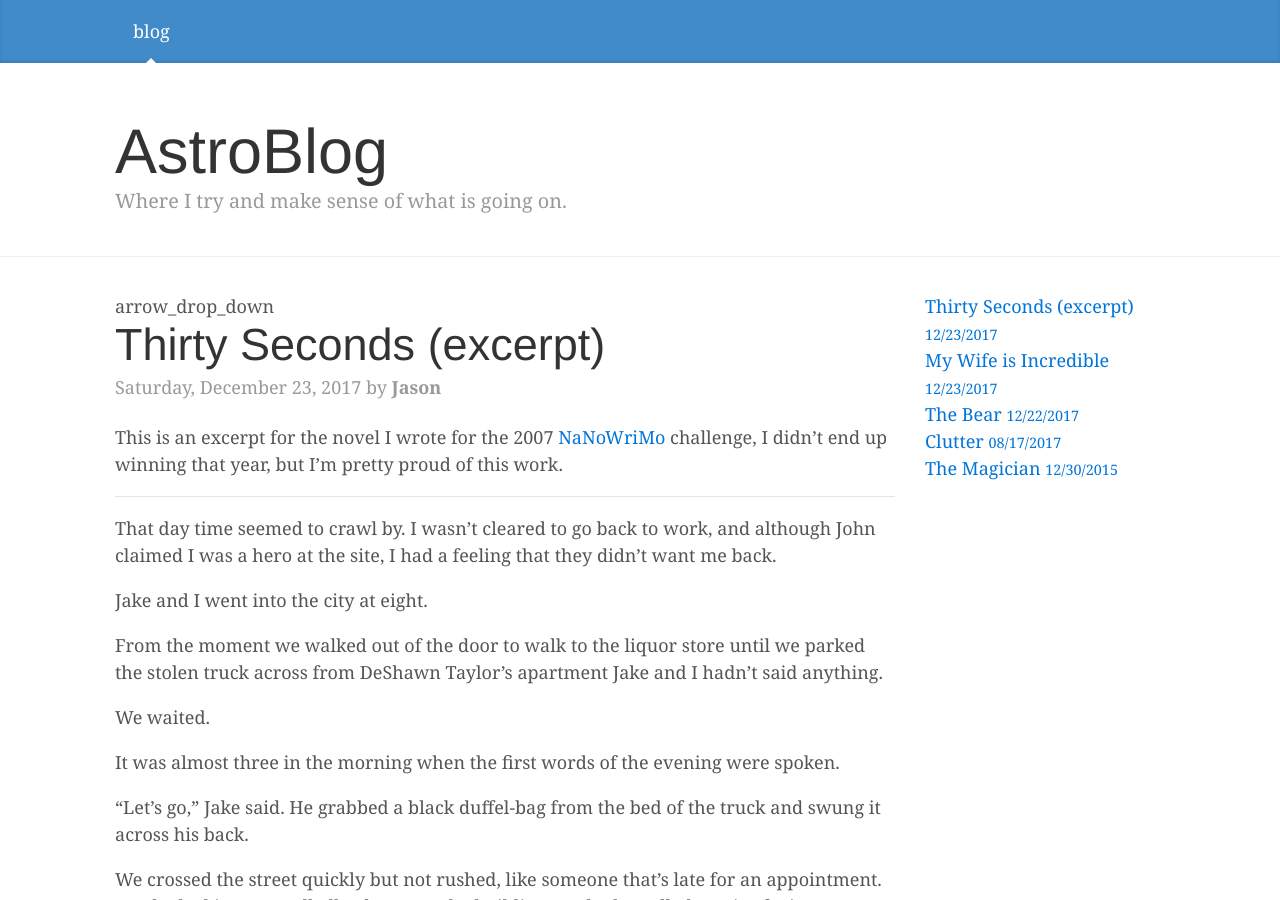
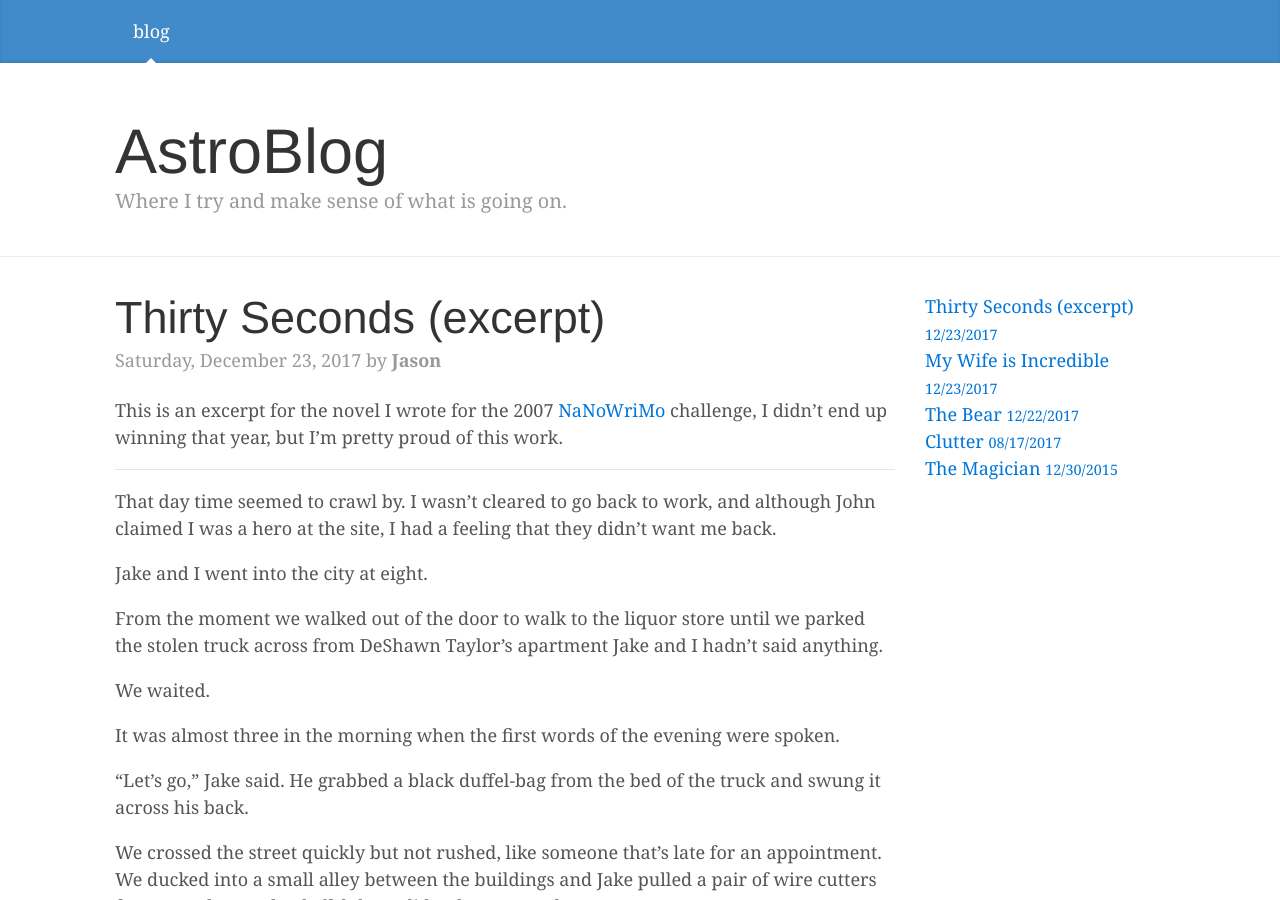
Before and after one commit to astrojason/astrojason.github.io, a Jekyll site: the page built from index.html, in a window 1280 px wide and 900 px high. Built offline with Jekyll 4.4.1, drawn with Linux system fonts in a browser that asks for light colours; nearby versions of some CDN libraries.

Commit message:
Update default.html

```diff
--- a/_layouts/default.html
+++ b/_layouts/default.html
@@ -11,7 +11,6 @@
 			href="https://maxcdn.bootstrapcdn.com/bootstrap/4.0.0-alpha.6/css/bootstrap.min.css"
 			integrity="sha384-rwoIResjU2yc3z8GV/NPeZWAv56rSmLldC3R/AZzGRnGxQQKnKkoFVhFQhNUwEyJ"
 			crossorigin="anonymous">
-		<link href="//fonts.googleapis.com/icon?family=Material+Icons+Extended" rel="stylesheet">
     <link
       rel="stylesheet"
       type="text/css"
@@ -37,7 +36,6 @@
 		<div class="container">
 			<div class="row">
         <div class="col-sm-9">
-				<div class="material-icons-extended">arrow_drop_down</div>
           {{ content }}
         </div>
         <div class="col-sm-3">
```
